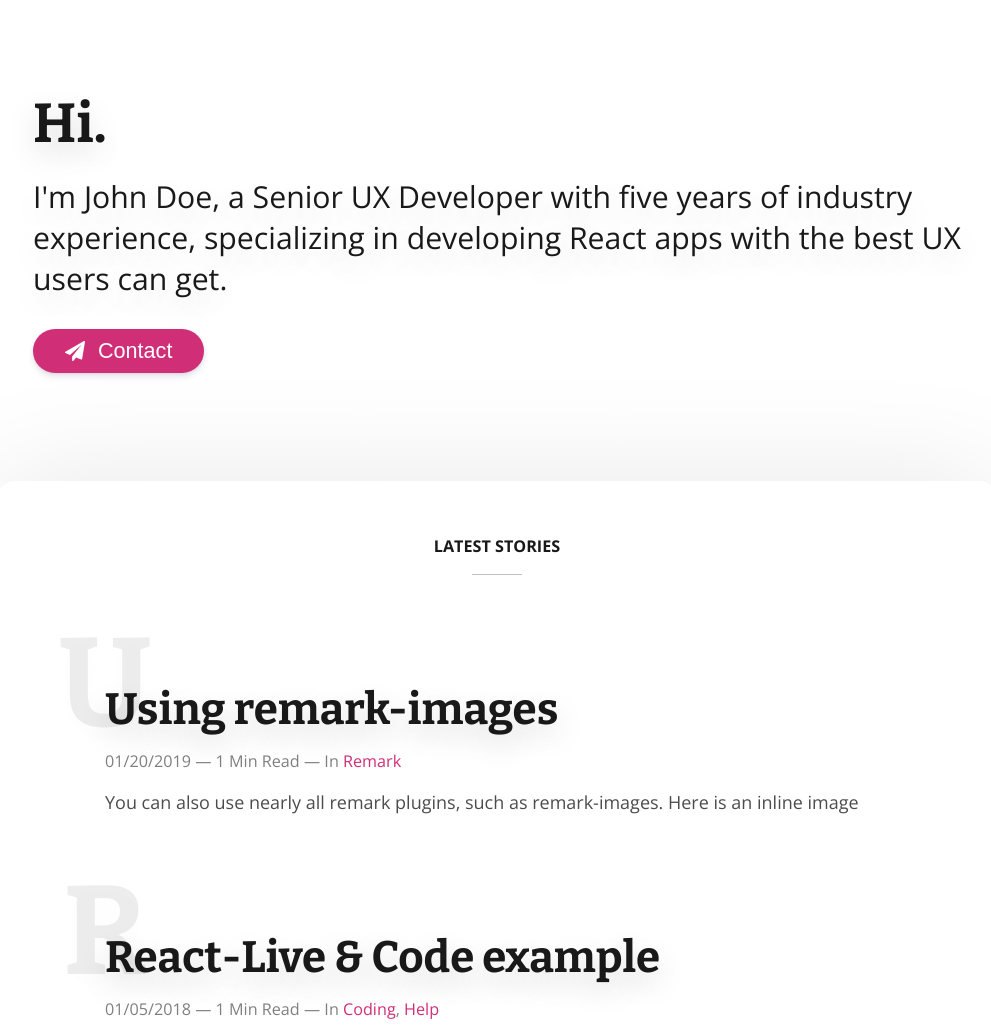
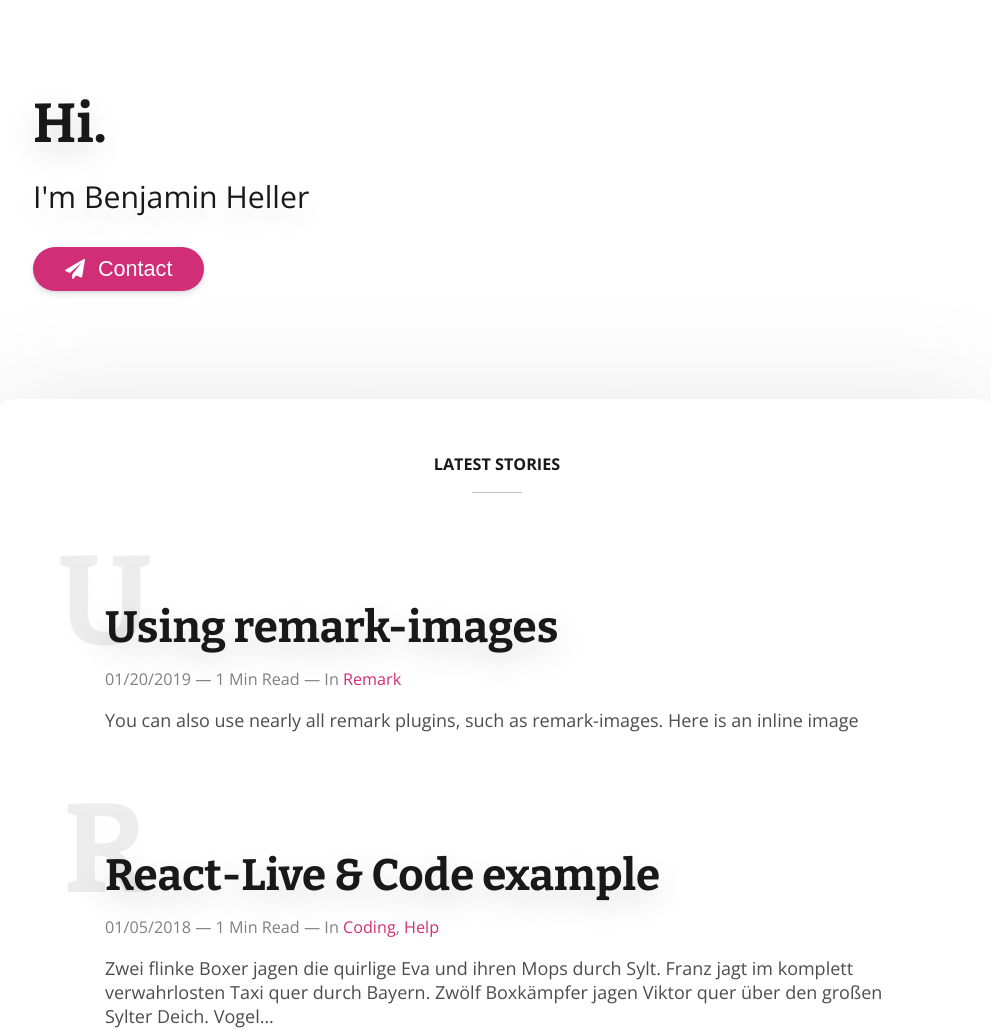
Before and after one commit to hellerbenjamin/myblog, a Gatsby site: page / in a window 1280 px wide. Shown: the top 1031 px of the page, without its empty margins (143-1134 px from the left). Built offline with nearby package versions, Linux system fonts and the light colour scheme; Gatsby itself is replaced by a stand-in of ours; some packages are replaced by stand-ins of ours.

Commit message:
Updates home text

```diff
--- a/src/pages/index.js
+++ b/src/pages/index.js
@@ -51,8 +51,7 @@ const IndexPage = ({
       <Hero>
         <h1>Hi.</h1>
         <p>
-          I&apos;m John Doe, a Senior UX Developer with five years of industry experience, specializing in developing
-          React apps with the best UX users can get.
+          I&apos;m Benjamin Heller
         </p>
         <Link to="/contact">
           <Button big>
```
